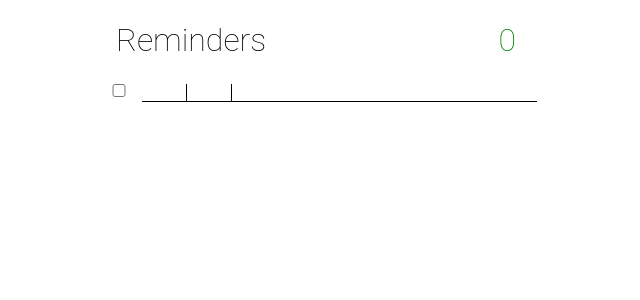
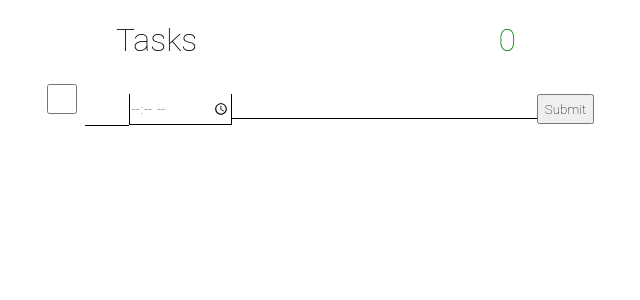
Before and after one commit to mbevko/sos-todo, a React (Create React App) app: page / in a window 1280 px wide. Shown: the top 300 px of the page, without its empty margins (324-964 px from the left). Built offline with nearby package versions, Linux system fonts and the light colour scheme.

Commit message:
functional list

```diff
--- a/src/components/Form.js
+++ b/src/components/Form.js
@@ -4,8 +4,9 @@ export default function Form({handleChange, handleSubmit, item}) {
         <form onSubmit={handleSubmit}>
             <input className="sub_field completed_field" type="checkbox" />
             <input className="sub_field hours_field" type="number" min="0" />
-            <input className="sub_field apt_field"/>
-            <input className="task_field" onChange={handleChange} /* value={item.task} *//>
+            <input className="sub_field apt_field" type="time"/>
+            <input className="task_field" onChange={handleChange} value={item.task}/>
+            <input type="submit" onSubmit="handleSubmit" />
         </form>
     )
 }
--- a/src/components/Header.js
+++ b/src/components/Header.js
@@ -3,7 +3,7 @@ export default function Header ({list}) {
 
     return(
         <div className="header">
-            <h1>Reminders</h1>
+            <h1>Tasks</h1>
             <h1 style={{color:"green"}}>{list.length}</h1>
         </div>
     )
--- a/src/components/Items.js
+++ b/src/components/Items.js
@@ -3,9 +3,9 @@ export default function Items ({list}) {
         <div>
         {list.map((item, index) => {
             return (
-                    <div key={index + 1}>
+                    <div className="printed_task" key={index + 1}>
                         {/* <div className="completed_field_output">{item.compltd}</div> */}
-                        <input type="check" />
+                        <input type="checkbox" />
                         <div className="hours_field_output">{item.hours}</div>
                         <div className="apt_field_output">{item.apt}</div>
                         <div className="task_field_output">{item.task}</div>
--- a/src/components/List.css
+++ b/src/components/List.css
@@ -1,5 +1,5 @@
 .app {
-    width: 500px;
+    width: 600px;
     display: flex;
     flex-direction: column;
     justify-content: flex-start;
@@ -14,9 +14,16 @@
     justify-content: space-between;
 }
 
+form {
+    margin-bottom: 15px;
+}
+
+input {
+    height: 30px;
+}
+
 .task_field {
     width: 300px;
-    height: 25px;
     font-size: 12pt;
     border-left: none;
     border-top: none;
@@ -41,14 +48,18 @@
 .hours_field {
     width: 40px;
     border-right: none;
-    border-left: none;
+    border-left: none   ;
     border-bottom: solid black 1px;
 }
 
 .apt_field {
-
+    width: 100px
 }
 
-check::active {
-    background: green;
+.printed_task {
+    width: 400px;
 }
+
+.printed_task div {
+    display: inline-block;
+}
--- a/src/components/List.js
+++ b/src/components/List.js
@@ -7,9 +7,9 @@ import './List.css'
 export default function List () {
 
     const [item, setItem] = useState({
-        cmpltd: '',
+        cmpltd: 'done',
         hours: 0,
-        time: '',
+        time: 0,
         task: ''
     });
 
@@ -22,14 +22,19 @@ export default function List () {
     const handleSubmit = (e) => {
         e.preventDefault()
         setList(prev => [...prev, item])
-        setItem({})
+        setItem({
+            compltd: '',
+            hours: 0,
+            time: 0,
+            task: ''
+        })
     };
 
     return (
         <div className="app">
             <Header list={list} />
-            <Items list={list}/>
-            <Form handleChange={handleChange} handleSubmit={handleSubmit} item={item.task}/>
+            <Form handleChange={handleChange} handleSubmit={handleSubmit} item={item}/>
+            <Items list={list} />
         </div>
     )
 };
```
